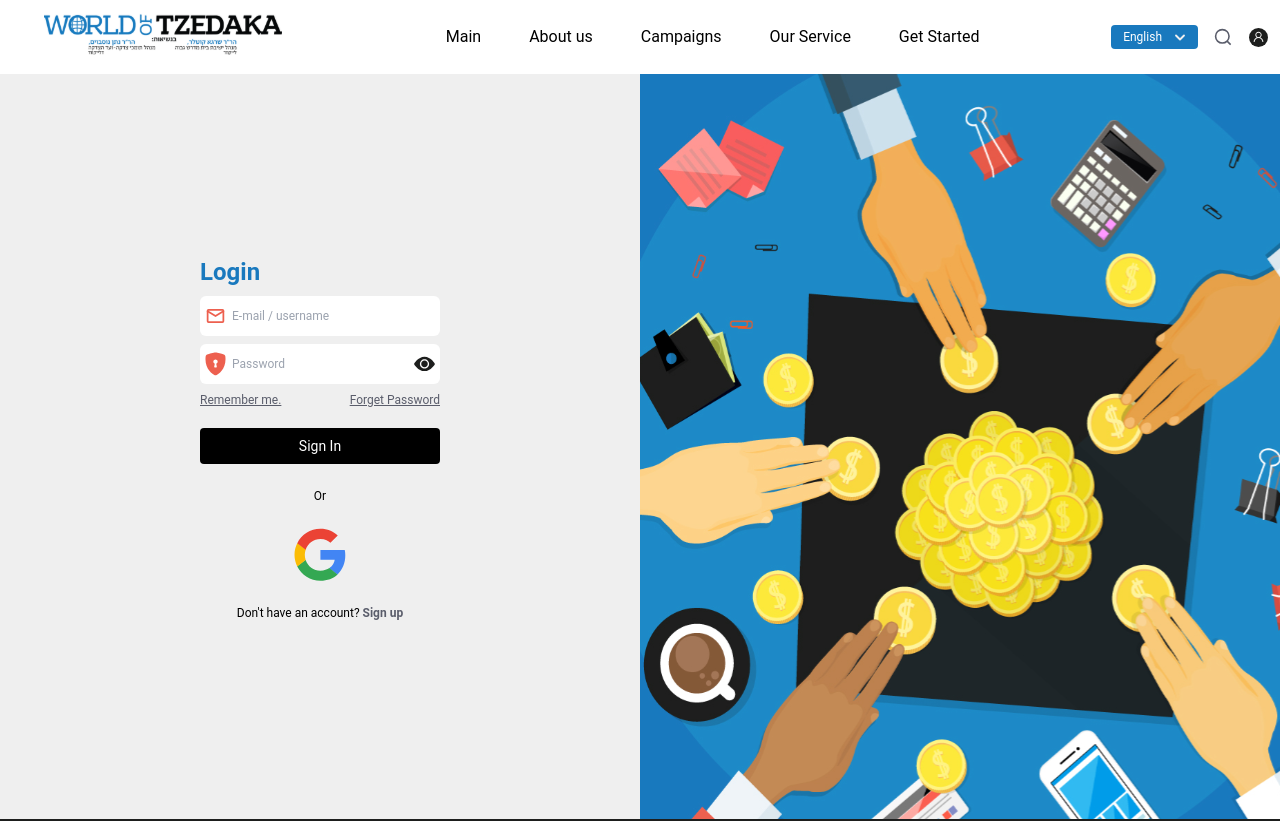
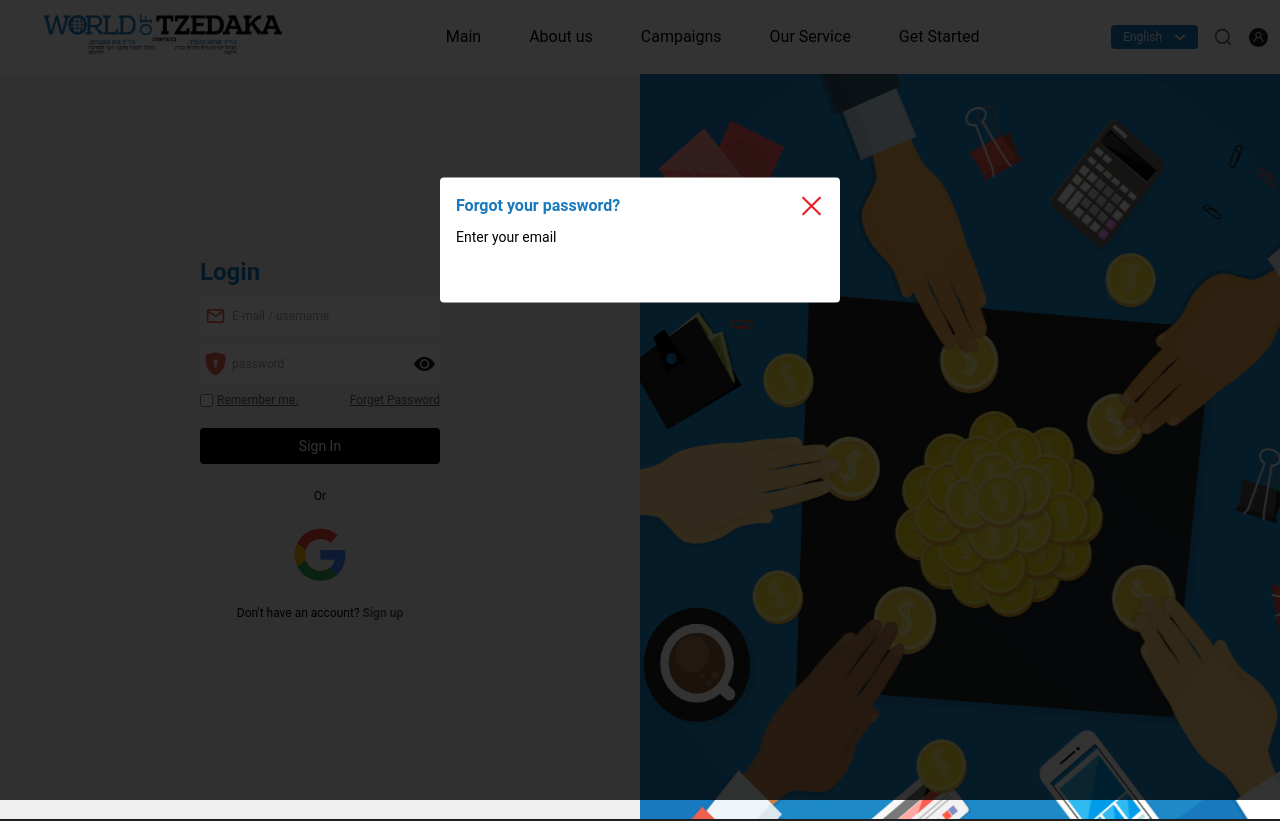
Before and after one commit to MotiLM2003/front-end, a Next.js app: page / in a window 1280 px wide. Shown: the top 821 px of the page. Built offline with nearby package versions, Linux system fonts and the light colour scheme.

Commit message:
:zap: progress login page

```diff
--- /dev/null
+++ b/components/Confirmation/Confirmation.js
@@ -0,0 +1,31 @@
+import React from 'react';
+import Image from 'next/image';
+
+import cross from '../../images/icons/cross.svg';
+const Confirmation = ({
+  title = ' no title',
+  children,
+  visible = false,
+  close,
+}) => {
+  return (
+    <div className={`${visible ? 'block' : 'hidden'}`}>
+      <div className='conf-background'></div>
+      <div className='conf-container rounded'>
+        <div className='flex justify-between'>
+          <h3>{title}</h3>
+          <Image
+            src={cross}
+            width='25px'
+            height='25px'
+            className='cursor-pointer'
+            onClick={close}
+          />
+        </div>
+        {children}
+      </div>
+    </div>
+  );
+};
+
+export default Confirmation;
--- a/components/Input/Input.js
+++ b/components/Input/Input.js
@@ -6,6 +6,7 @@ const Input = ({
   placeholder = '',
   icon = null,
   backIcon = null,
+  backIconCallback = null,
 }) => {
   return (
     <div className='relative'>
@@ -15,7 +16,16 @@ const Input = ({
         </div>
       )}
       {backIcon && (
-        <div className={`absolute top-[7.5px] right-[5px]`}>
+        <div
+          className={`absolute top-[7.5px] right-[5px] ${
+            backIconCallback ? ' cursor-pointer' : ''
+          }`}
+          onClick={() => {
+            if (backIconCallback) {
+              backIconCallback();
+            }
+          }}
+        >
           <Image src={backIcon} width={21} height={24} />
         </div>
       )}
--- a/package.json
+++ b/package.json
@@ -9,6 +9,7 @@
     "lint": "next lint"
   },
   "dependencies": {
+    "framer-motion": "^6.3.2",
     "next": "12.1.5",
     "react": "18.0.0",
     "react-dom": "18.0.0"
--- a/pages/_app.js
+++ b/pages/_app.js
@@ -1,5 +1,5 @@
 import '../styles/globals.css';
-
+import '../styles/confirmation.css';
 function MyApp({ Component, pageProps }) {
   return <Component {...pageProps} />;
 }
--- a/pages/index.js
+++ b/pages/index.js
@@ -1,5 +1,7 @@
+import { useState, useEffect } from 'react';
 import Head from 'next/head';
 import Image from 'next/image';
+import { motion, AnimatePresence } from 'framer-motion';
 import Layout from './shared/Layout';
 
 import Input from '../components/Input/Input';
@@ -8,8 +10,12 @@ import google from '../images/icons/google.svg';
 import email from '../images/icons/email.svg';
 import security from '../images/icons/security.svg';
 import eye from '../images/icons/eye.svg';
+import Confirmation from '../components/Confirmation/Confirmation';
 
 export default function Home() {
+  const [passwordVisible, setPasswordVisible] = useState(false);
+  const [isConfOpen, setIsConfOpen] = useState(true);
+  useEffect(() => {}, [passwordVisible]);
   return (
     <Layout>
       <div className='flex flex-col md:flex-row justify-center'>
@@ -18,14 +24,25 @@ export default function Home() {
             <h1>Login</h1>
             <Input placeholder={'E-mail / username'} icon={email} />
             <Input
-              type={'password'}
-              placeholder={'Password'}
+              type={`${passwordVisible ? 'text' : 'password'}`}
+              placeholder={`${passwordVisible ? 'text' : 'password'}`}
               icon={security}
               backIcon={eye}
+              backIconCallback={() => {
+                setPasswordVisible((prev) => !prev);
+              }}
             />
             <div className='flex justify-between text-xs text-paragraph underline'>
-              <div className='cursor-pointer'>Remember me.</div>
-              <div className='cursor-pointer'>Forget Password</div>
+              <div className='cursor-pointer flex justify-center items-center gap-1'>
+                <input type='checkbox' />
+                <span> Remember me.</span>
+              </div>
+              <div
+                className='cursor-pointer'
+                onClick={() => setIsConfOpen((prev) => !prev)}
+              >
+                Forget Password
+              </div>
             </div>
             <div className='flex justify-center bg-black rounded border-none px-3 py-2 text-sm cursor-pointer text-white mt-3'>
               <button>Sign In</button>
@@ -42,6 +59,28 @@ export default function Home() {
           <Image src={hero} layout='responsive' />
         </div>
       </div>
+      <AnimatePresence>
+        {isConfOpen && (
+          <motion.div
+            initial={{ opacity: 0 }}
+            animate={{ opacity: 1 }}
+            exit={{ opacity: 0 }}
+          >
+            <Confirmation
+              title='Forgot your password?'
+              close={() => {
+                setIsConfOpen((prev) => !prev);
+              }}
+              visible={isConfOpen}
+            >
+              <div className='flex flex-col'>
+                <p className='text-sm mt-2'>Enter your email</p>
+                <Input />
+              </div>
+            </Confirmation>
+          </motion.div>
+        )}
+      </AnimatePresence>
     </Layout>
   );
 }
--- /dev/null
+++ b/styles/confirmation.css
@@ -0,0 +1,22 @@
+.conf-background {
+  background: #000;
+  position: absolute;
+  left: 0;
+  top: 0;
+  min-height: 100vh;
+  min-width: 100vw;
+  opacity: 0.8;
+  z-index: 99;
+}
+
+.conf-container {
+  position: absolute;
+  z-index: 1111;
+  background: #fff;
+  min-width: 400px;
+  min-height: 100px;
+  left: 50%;
+  top: 30%;
+  transform: translate(-50%, -50%);
+  padding: 1rem;
+}
```
Also changed, not shown: images/icons/cross.svg (added), 1 other file (tests, documents, lock files or other folders).
